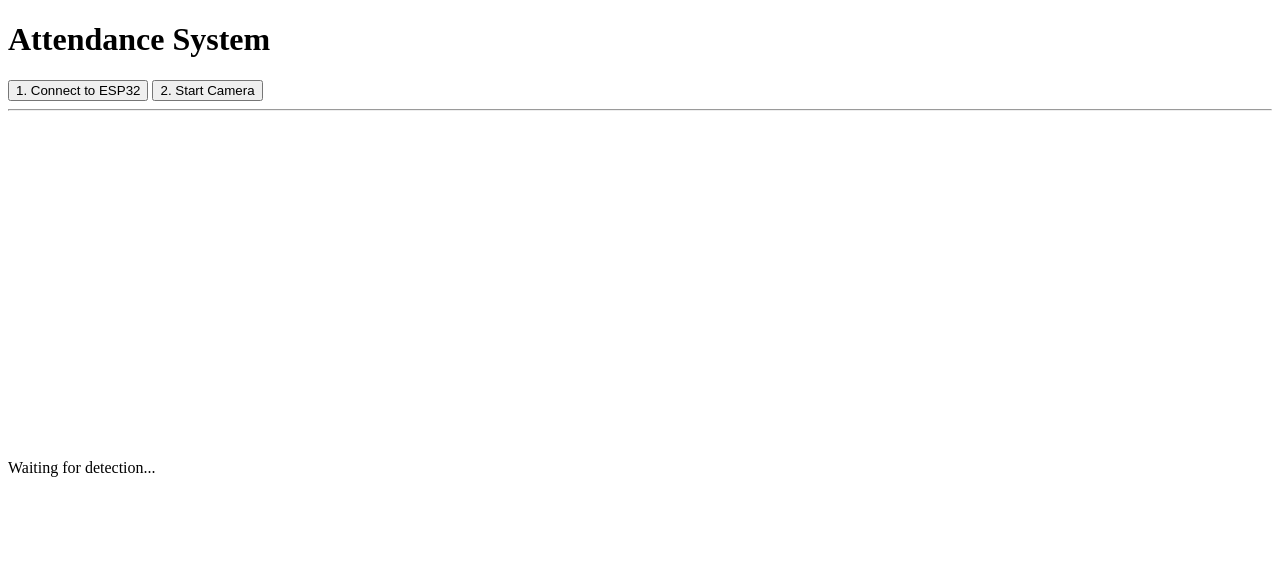
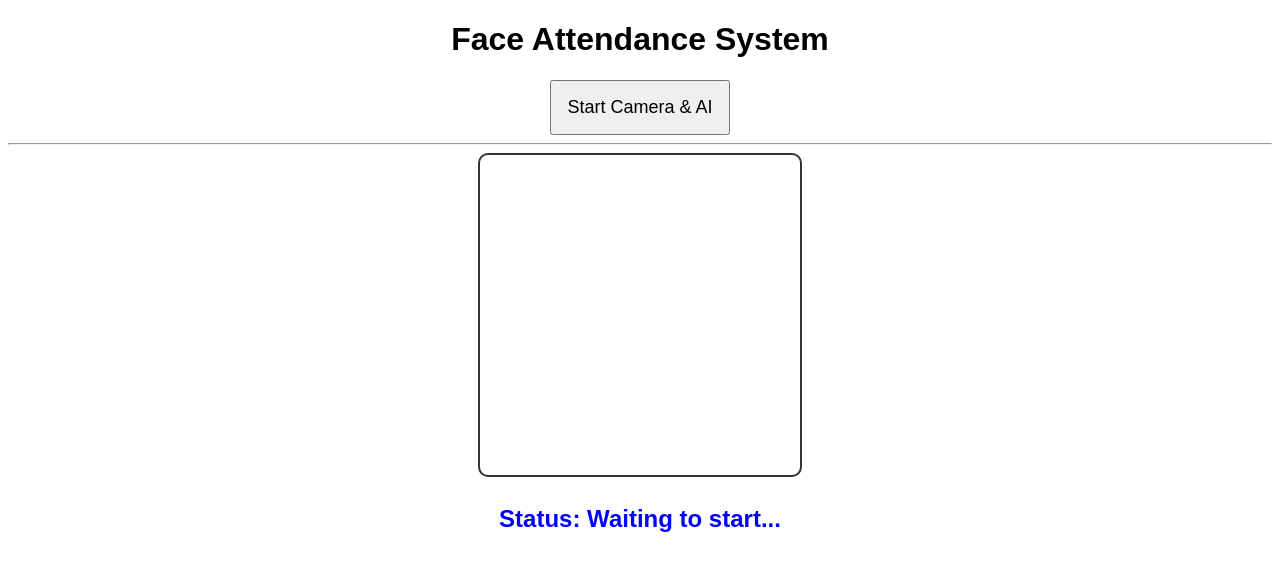
Before and after one commit to Manoj0203/Face_Detection, a plain HTML site: page index.html in a window 1280 px wide. Drawn offline with Linux system fonts and the light colour scheme; no server answers.

Commit message:
Add files via upload

```diff
--- a/index.html
+++ b/index.html
@@ -1,26 +1,27 @@
 <!DOCTYPE html>
 <html>
+<head>
+    <meta charset="utf-8">
+    <title>Manoj AI Attendance</title>
+    <style>
+        body { font-family: sans-serif; text-align: center; }
+        #video { border: 2px solid #333; border-radius: 10px; }
+        #results { font-size: 24px; font-weight: bold; color: blue; }
+    </style>
+</head>
 <body>
-    <h1>Attendance System</h1>
-    <button id="connect-btn" onclick="connectESP32()">1. Connect to ESP32</button>
-    <button id="start-btn">2. Start Camera</button>
+    <h1>Face Attendance System</h1>
+
+    <button id="start-btn" style="padding:15px; font-size:18px;">Start Camera & AI</button>
     <hr>
-    <video id="video" width="320" height="320" autoplay></video>
-    <p id="results">Waiting for detection...</p>
+
+    <video id="video" width="320" height="320" autoplay playsinline></video>
+
+    <canvas id="canvas" width="320" height="320" style="display:none;"></canvas>
+
+    <p id="results">Status: Waiting to start...</p>
 
     <script src="edge-impulse-standalone.js"></script>
     <script src="run-impulse.js"></script>
-    <script>
-        document.getElementById('start-btn').onclick = async () => {
-            const video = document.getElementById('video');
-            const stream = await navigator.mediaDevices.getUserMedia({ video: true });
-            video.srcObject = stream;
-
-            // Start the automatic classification loop
-            const classifier = new EdgeImpulseClassifier();
-            await classifier.init();
-            runAutoDetection(classifier, video);
-        };
-    </script>
 </body>
 </html>
```
